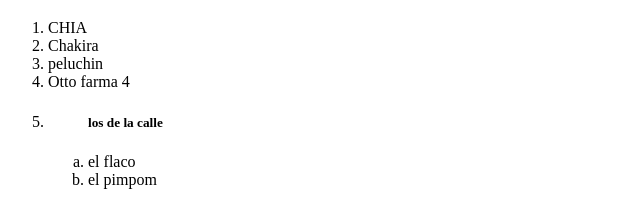
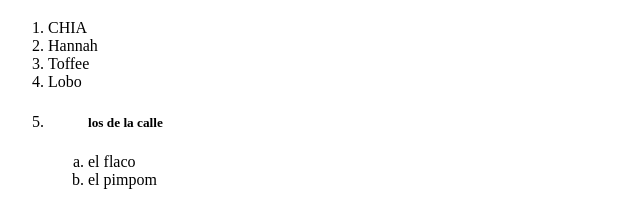
Before and after one commit to matteobc2407/html_principiante, a plain HTML site: page index.html in a window 1280 px wide. Shown: the part 163-369 px from the top of the page, 0-640 px from the left. Drawn offline with Linux system fonts and the light colour scheme.

Commit message:
cambios en los nombres

```diff
--- a/index.html
+++ b/index.html
@@ -27,9 +27,9 @@
     <h1> ENUMERACION DE MAS BONITOS</h1>
      <ol>
         <li value="1"> CHIA</li>
-         <li> Chakira</li>
-         <li> peluchin</li>
-         <li> Otto farma 4</li>
+         <li> Hannah</li>
+         <li> Toffee</li>
+         <li> Lobo</li>
          <li>
             <ol>
                 <h5>los de la calle </h5>
```
